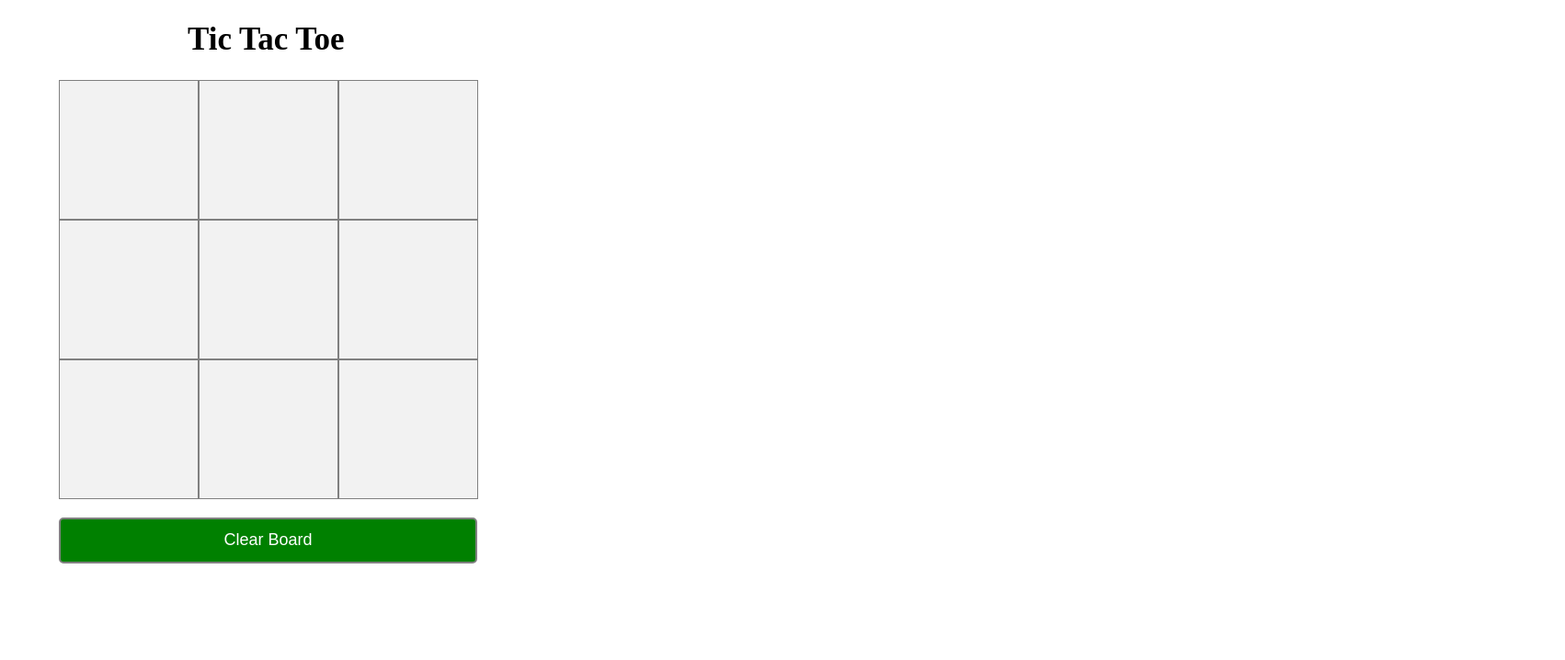
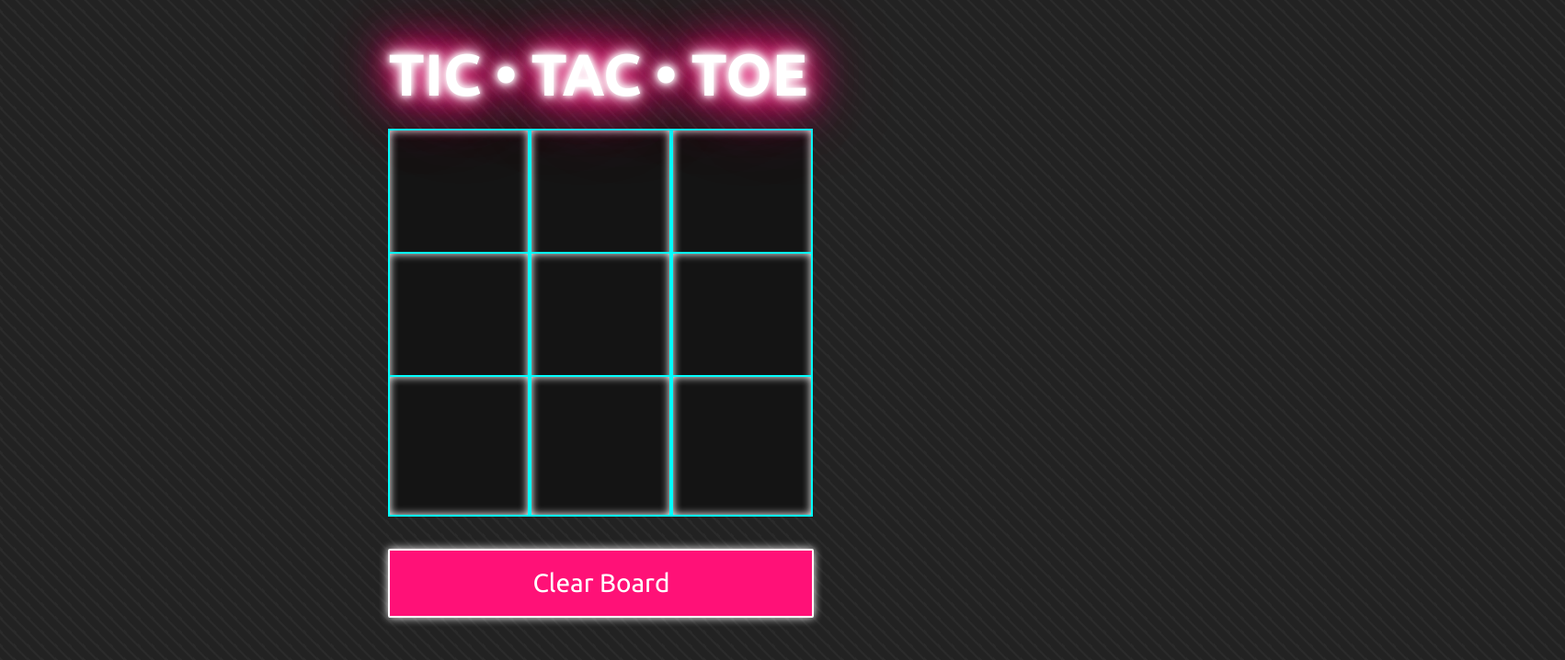
Before and after one commit to ethanstenis/intro-workbook-Q1-2017, a website: page 09week/tic-tac-toe/index.html in a window 1280 px wide. Shown: the whole page at 92% size, 1702 px wide, since content can reach past the window. Drawn offline with nearby package versions, Linux system fonts and the light colour scheme.

Commit message:
Added Significant CSS to Tic-Tac-Toe

```diff
--- a/09week/tic-tac-toe/css/style.css
+++ b/09week/tic-tac-toe/css/style.css
@@ -1,11 +1,53 @@
+body {
+  width: 100%;
+  margin: 0 auto;
+  background-color: #222222;
+  background: repeating-linear-gradient(45deg, #2b2b2b 0%, #2b2b2b 10%, #222222 0%, #222222 50%) 0 / 15px 15px;
+}
+
+#game-board {
+  width: 100%;
+  /*text-align: center;*/
+  margin-left: 33%;
+  clear: both;
+}
+
+h1 {
+  font-size: 64px;
+  font-family: 'Ubuntu', sans-serif;
+  text-transform: uppercase;
+  color: #fff;
+  -webkit-animation: neon1 1.5s ease-in-out infinite alternate;
+  -moz-animation: neon1 1.5s ease-in-out infinite alternate;
+  animation: neon1 1.5s ease-in-out infinite alternate;
+}
+
+h1:hover {
+  color: #FF1177;
+  -webkit-animation: none;
+  -moz-animation: none;
+  animation: none;
+}
+
 div[data-cell] {
-  width: 100px;
-  height: 100px;
-  background-color: #f2f2f2;
+  width: 150px;
+  height: 150px;
+  background-color: #141414;
   float: left;
-  border: 1px solid #808080;
-  font-size: 100px;
+  border: 2px solid #00FFFF;
   text-align: center;
+  font-size: 7.5em;
+  font-family: 'Ubuntu', sans-serif;
+  color: white;
+  -webkit-animation: neon1 1.5s ease-in-out infinite alternate;
+  -moz-animation: neon1 1.5s ease-in-out infinite alternate;
+  animation: neon1 1.5s ease-in-out infinite alternate;
+  box-shadow: inset 0 0 10px;
+  margin-top: -20px;
+}
+
+div[data-cell]:hover {
+  cursor: pointer;
 }
 
 .row {
@@ -14,5 +56,48 @@ div[data-cell] {
 
 #announce-winner {
   clear: both;
-  font-size: 50px;
+  font-size: 72px;
+  font-family: 'Ubuntu', sans-serif;
+  color: white;
+  padding-top: 15px;
 }
+
+#clear {
+  height: 75px;
+  width: 463px;
+  margin-top: 20px;
+  background-color: #FF1177;
+  color: white;
+  font-size: 28px;
+  font-family: 'Ubuntu', sans-serif;
+  border: 2px solid #fff;
+  border-radius: 2px;
+  box-shadow: 0 0 10px;
+}
+
+#clear:hover {
+  cursor: pointer;
+  -webkit-animation: neon5 1.5s ease-in-out infinite alternate;
+  -moz-animation: neon5 1.5s ease-in-out infinite alternate;
+  animation: neon5 1.5s ease-in-out infinite alternate;
+}
+
+/*glow for webkit*/
+
+@-webkit-keyframes neon1 {
+  from {
+    text-shadow: 0 0 10px #fff, 0 0 20px #fff, 0 0 30px #fff, 0 0 40px #FF1177, 0 0 70px #FF1177, 0 0 80px #FF1177, 0 0 100px #FF1177, 0 0 150px #FF1177;
+  }
+  to {
+    text-shadow: 0 0 5px #fff, 0 0 10px #fff, 0 0 15px #fff, 0 0 20px #FF1177, 0 0 35px #FF1177, 0 0 40px #FF1177, 0 0 50px #FF1177, 0 0 75px #FF1177;
+  }
+}
+  @-webkit-keyframes neon5 {
+  from {
+    text-shadow: 0 0 10px #fff, 0 0 20px #fff, 0 0 30px #fff, 0 0 40px #FF9900, 0 0 70px #FF9900, 0 0 80px #FF9900, 0 0 100px #FF9900, 0 0 150px #FF9900;
+  }
+  to {
+    text-shadow: 0 0 5px #fff, 0 0 10px #fff, 0 0 15px #fff, 0 0 20px #FF9900, 0 0 35px #FF9900, 0 0 40px #FF9900, 0 0 50px #FF9900, 0 0 75px #FF9900;
+  }
+}
+}
--- a/09week/tic-tac-toe/index.html
+++ b/09week/tic-tac-toe/index.html
@@ -5,53 +5,15 @@
   <meta name="viewport" content="width=device-width, initial-scale=1.0">
   <meta http-equiv="X-UA-Compatible" content="ie=edge">
   <title>Tic Tac Toe</title>
+  <link href="https://fonts.googleapis.com/css?family=Ubuntu:400,700" rel="stylesheet">
+  <link rel="stylesheet" type="text/css" href="css/style.css">
 </head>
 
 
-<style>
-body {
-  width: 90%;
-  margin: 0 auto;
-}
-h1 {
-  font-size: 35px;
-  margin-left: 140px;
-}
-
-div[data-cell] {
-  width: 150px;
-  height: 150px;
-  background-color: #f2f2f2;
-  float: left;
-  border: 1px solid #808080;
-  text-align: center;
-  font-size: 125px;
-}
-
-.row {
-  clear: both;
-}
-
-#announce-winner {
-  clear: both;
-  font-size: 75px;
-}
-
-#clear {
-  height: 50px;
-  width: 455px;
-  margin-top: 20px;
-  background-color: green;
-  color: white;
-  font-size: 18px;
-  border: 2px solid #808080;
-  border-radius: 5px;
-}
-</style>
-
 <!-- This is where the body begins -->
 <body>
-  <h1>Tic Tac Toe</h1>
+  <div id="game-board">
+  <h1>Tic • Tac • Toe</h1>
   <div class="row">
     <div data-cell="0"></div>
     <div data-cell="1"></div>
@@ -69,7 +31,7 @@ div[data-cell] {
   </div>
   <div id="announce-winner"></div>
   <button id="clear">Clear Board</button>
-
+</div>
 <!-- jQuery CDN Link -->
 <script src="https://cdnjs.cloudflare.com/ajax/libs/jquery/3.1.1/jquery.min.js"></script>
 
```
